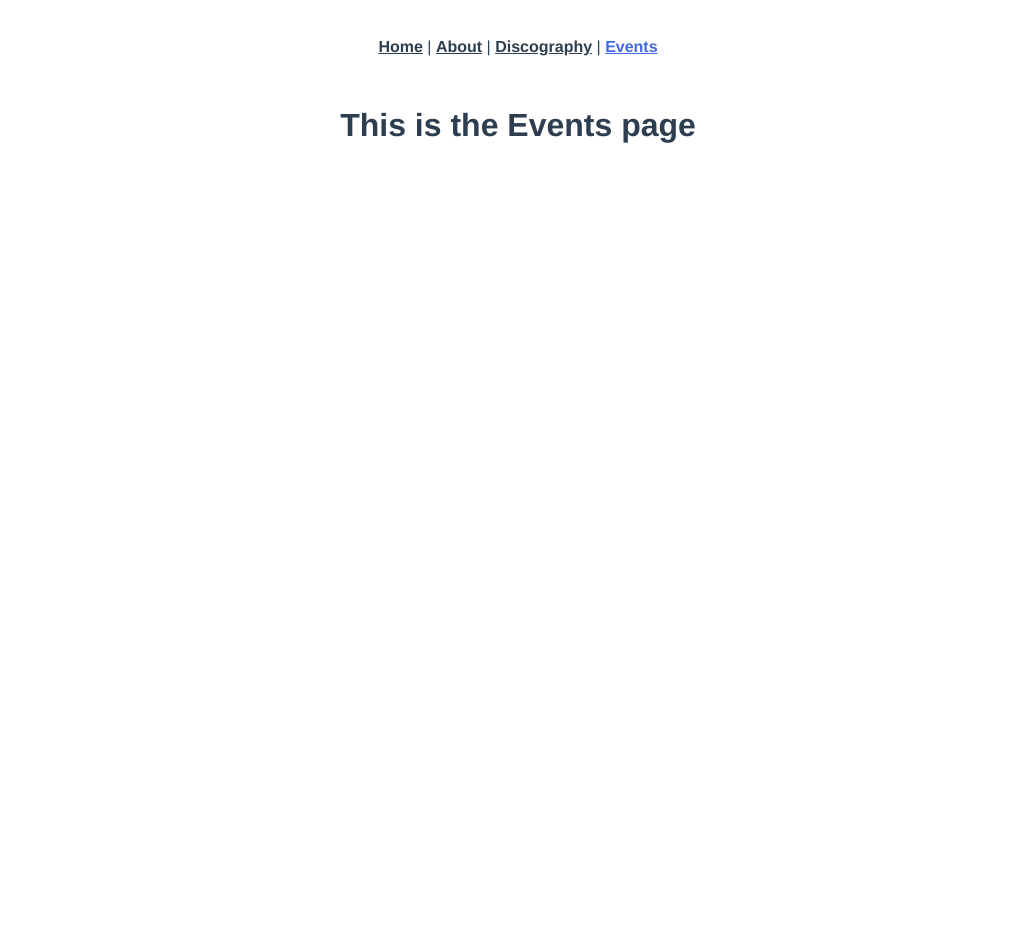
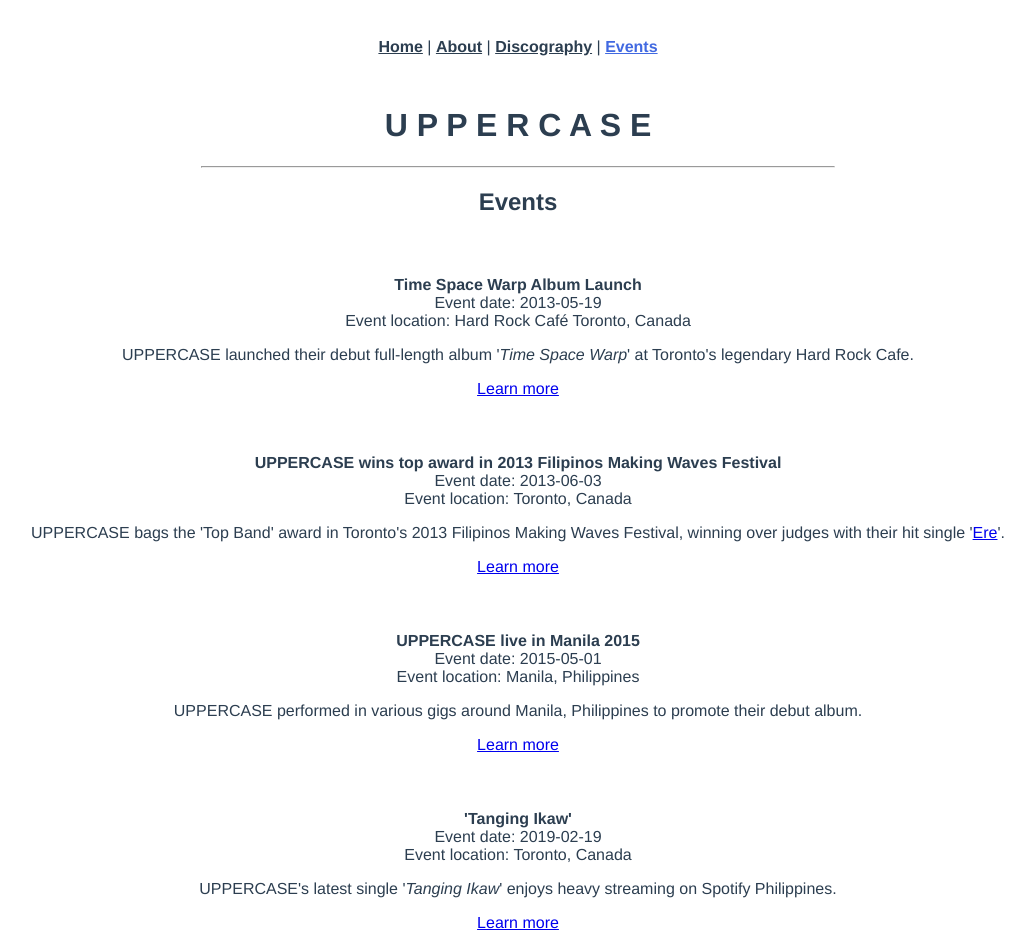
Before and after one commit to markdeleon01/uppercaseband-vue2, a Vue app: page /#/events in a window 1280 px wide. Shown: the whole page, without its empty margins (122-1157 px from the left). Before the commit the page ends 800 px from the top, so only its background shows below. Built offline with nearby package versions, Linux system fonts and the light colour scheme; data requests are answered from the project's data file.

Commit message:
Events listing

```diff
--- a/db.json
+++ b/db.json
@@ -46,7 +46,7 @@
     {
       "title": "'Tanging Ikaw'",
       "releaseType": "SINGLE",
-      "releaseDate": "2019-02-19",
+      "releaseDate": "2019-02-09",
       "imageUrl": "tangingIkaw-single.png",
       "spotifyUrl": "https://open.spotify.com/album/4qkXXPQF8aiScuCMRuiqM1?si=iRCaY-2kQ9qZp740G-VodQ"
     }
@@ -55,11 +55,37 @@
     {
       "id": "101",
       "title": "Time Space Warp Album Launch",
-      "event-location": "Hard Rock Cafe Toronto",
-      "event-date": "2013-05-19",
-      "image-url": "tsw-album-launch.png",
-      "event-content": "",
-      "external-url": ""
-    }
-  ]
+      "location": "Hard Rock Café Toronto, Canada",
+      "date": "2013-05-19",
+      "imageUrl": "tsw-album-launch.png",
+      "content": "<p>UPPERCASE launched their debut full-length album '<i>Time Space Warp</i>' at Toronto's legendary Hard Rock Cafe.</p>",
+      "externalUrl": "https://www.youtube.com/watch?v=yNt0JV8or3k&list=PL0AgfLYM2K_sKTvDMqLY4sDr8Pi1zadB0"
+    },
+    {
+      "id": "102",
+      "title": "UPPERCASE wins top award in 2013 Filipinos Making Waves Festival",
+      "location": "Toronto, Canada",
+      "date": "2013-06-03",
+      "imageUrl": "fmwf-2013.png",
+      "content": "<p>UPPERCASE bags the 'Top Band' award in Toronto's 2013 Filipinos Making Waves Festival, winning over judges with their hit single '<a href='https://www.youtube.com/watch?v=VcXZ34V-9SU' target='blank'>Ere</a>'.</p>",
+      "externalUrl": "http://www.filipinosmakingwaves.com/uploads/2/8/7/2/2872506/web_waves_june2013.pdf"
+    },
+    {
+      "id": "201",
+      "title": "UPPERCASE live in Manila 2015",
+      "location": "Manila, Philippines",
+      "date": "2015-05-01",
+      "imageUrl": "uppercase-manila-2015.png",
+      "content": "<p>UPPERCASE performed in various gigs around Manila, Philippines to promote their debut album.</p>",
+      "externalUrl": "https://www.youtube.com/watch?v=NDxchZL_qCQ"
+    },
+    {
+      "id": "501",
+      "title": "'Tanging Ikaw'",
+      "location": "Toronto, Canada",
+      "date": "2019-02-19",
+      "imageUrl": "tanging-ikaw.png",
+      "content": "<p>UPPERCASE's latest single '<i>Tanging Ikaw</i>' enjoys heavy streaming on Spotify Philippines.</p>",
+      "externalUrl": "https://www.youtube.com/watch?v=KWHDtXBoa2o"
+    }  ]
 }
--- a/src/services/EventService.js
+++ b/src/services/EventService.js
@@ -0,0 +1,17 @@
+import axios from 'axios'
+
+const apiClient = axios.create({
+  baseURL: `http://localhost:3000`,
+  withCredentials: false, // This is the default
+  headers: {
+    Accept: 'application/json',
+    'Content-Type': 'application/json'
+  },
+  timeout: 10000 // throw error if API call takes longer than 10 seconds
+})
+
+export default {
+  getEvents() {
+    return apiClient.get('/events')
+  }
+}
--- a/src/store/modules/events.js
+++ b/src/store/modules/events.js
@@ -0,0 +1,23 @@
+import EventService from '@/services/EventService.js'
+
+export const namespaced = true
+
+export const state = {
+  events: []
+}
+
+export const mutations = {
+  // mutations change the state directly
+  SET_EVENTS(state, events) {
+    state.events = events
+  }
+}
+
+export const actions = {
+  // asynchronous call on mutations
+  fetchEvents({ commit }) {
+    return EventService.getEvents().then((response) => {
+      commit('SET_EVENTS', response.data)
+    })
+  }
+}
--- a/src/views/Events.vue
+++ b/src/views/Events.vue
@@ -1,5 +1,59 @@
 <template>
   <div class="events">
-    <h1>This is the Events page</h1>
+    <h1>U P P E R C A S E</h1>
+    <hr width="50%" align="center" />
+    <h2>Events</h2>
+    <p v-for="event in events.events" :key="event.id">
+      <span
+        ><b>{{ event.title }}</b></span
+      ><br />
+      <span>Event date: {{ event.date }}</span
+      ><br />
+      <span>Event location: {{ event.location }}</span
+      ><br />
+      <span v-html="event.content"></span>
+      <a :href="event.externalUrl" target="_blank">Learn more</a>
+    </p>
   </div>
 </template>
+
+<script>
+import { mapState } from 'vuex'
+import store from '@/store/index.js'
+
+function getEvents(next) {
+  // call module action
+  store
+    .dispatch('events/fetchEvents')
+    .then(() => {
+      next()
+    })
+    .catch((error) => {
+      if (error.response && error.response.status == 404) {
+        // redirect to 404 page with name of resource missing
+        next({ name: '404', params: { resource: 'page' } })
+      } else {
+        next({ name: 'NetworkIssue' })
+      }
+    })
+}
+
+export default {
+  beforeRouteEnter(routeTo, routeFrom, next) {
+    getEvents(next)
+  },
+  beforeRouteUpdate(routeTo, routeFrom, next) {
+    getEvents(next)
+  },
+  computed: {
+    // map store module and expose to component as data
+    ...mapState(['events'])
+  }
+}
+</script>
+
+<style scoped>
+p {
+  padding-top: 40px;
+}
+</style>
```
